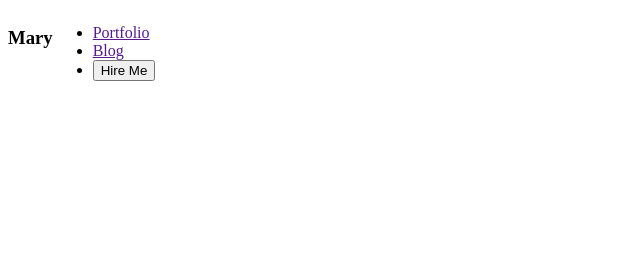
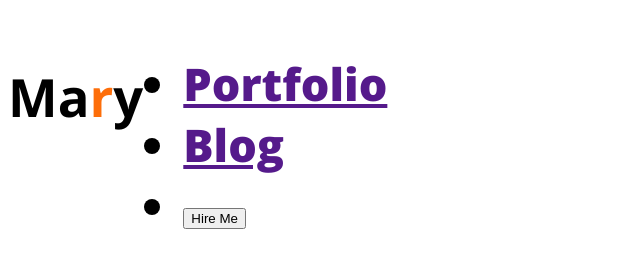
Before and after one commit to MahiaAnwar/web-dev-portfolio, a plain HTML site: page index.html in a window 1280 px wide. Shown: the whole page, without its empty margins (0-640 px from the left). Drawn offline with nearby package versions, Linux system fonts and the light colour scheme.

Commit message:
font added

```diff
--- a/assets/css/portfolio.css
+++ b/assets/css/portfolio.css
@@ -1,4 +1,23 @@
+
+
+.open-sans-normal {
+  font-family: "Open Sans", sans-serif;
+  font-optical-sizing: auto;
+  font-style: normal;
+  font-variation-settings:
+    "wdth" 100;
+}
+
+/* shared styles */
+.text-primary{
+    color: #FD6E0A;
+}
 /* nav styles */
 nav{
     display: flex;
 }
+
+.nav-title{
+    font-size: 45px;
+    font-weight: 800;
+}
--- a/index.html
+++ b/index.html
@@ -4,13 +4,17 @@
     <meta charset="UTF-8">
     <meta name="viewport" content="width=device-width, initial-scale=1.0">
     <title>Web Developer Portfolio</title>
+    <!-- font link -->
+    <link rel="preconnect" href="https://fonts.googleapis.com">
+    <link rel="preconnect" href="https://fonts.gstatic.com" crossorigin>
+    <link href="https://fonts.googleapis.com/css2?family=Open+Sans:ital,wght@0,300..800;1,300..800&display=swap" rel="stylesheet">
     <!-- css link added -->
      <link rel="stylesheet" href="assets/css/portfolio.css">
 </head>
-<body>
+<body class="open-sans-normal">
     <header>
-        <nav>
-            <h3>Mary</h3>
+        <nav class="nav-title">
+            <h3>Ma<span class="text-primary">r</span>y</h3>
             <ul>
                 <li><a href="">Portfolio</a></li>
                 <li><a href="">Blog</a></li>
```
